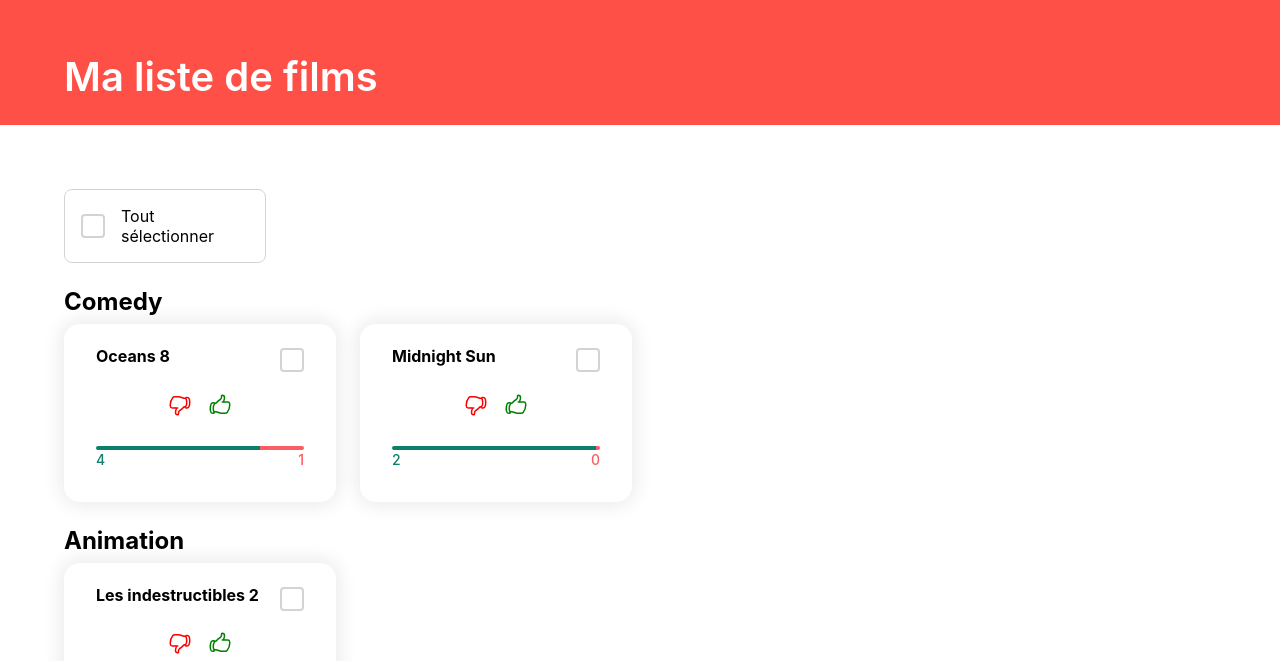
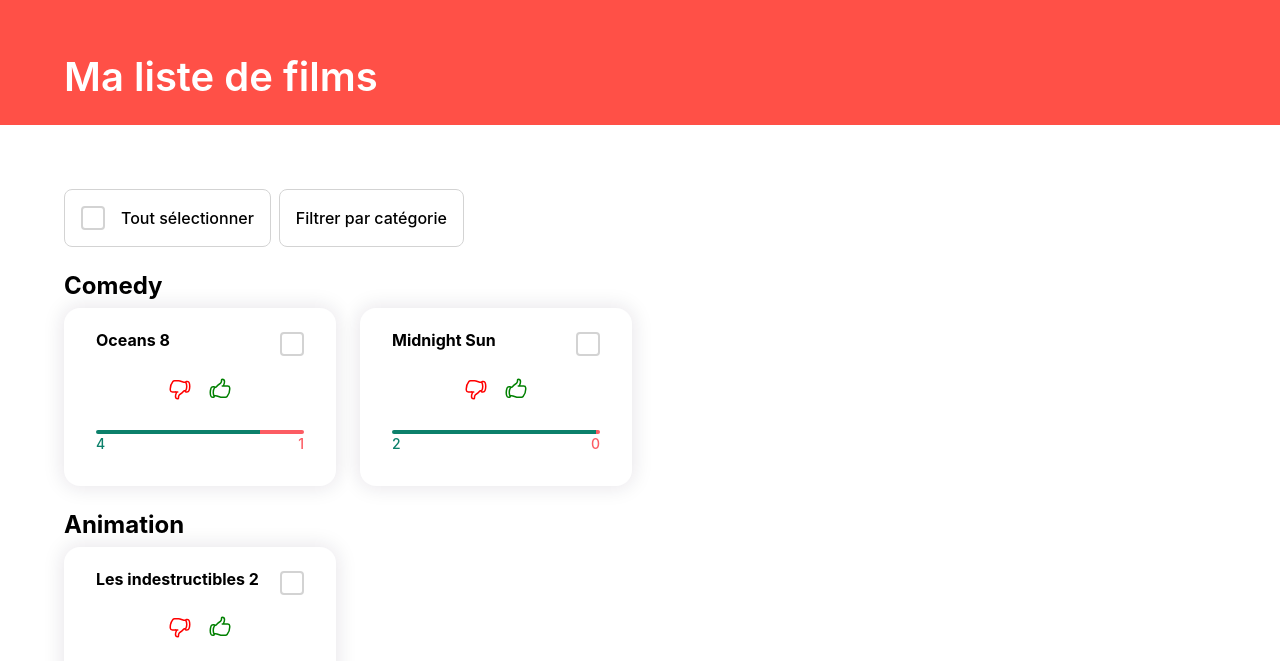
Before and after one commit to plecrx/partifleex, a React (Create React App) app: page / in a window 1280 px wide. Shown: the part 139-800 px from the top of the page. Built offline with nearby package versions, Linux system fonts and the light colour scheme.

Commit message:
[Feat] allow remove multiple movies (#19)
* update readme

* remove multiple movies

```diff
--- a/src/components/button/button.component.tsx
+++ b/src/components/button/button.component.tsx
@@ -2,8 +2,8 @@ import { Container } from 'components/button/button.styles'
 import { ButtonProps } from 'components/button/button.types'
 import React, { FC } from 'react'
 
-export const Button: FC<ButtonProps> = ({ color, children }) => (
-  <Container type="button" color={color}>
+export const Button: FC<ButtonProps> = ({ css, onClick, children }) => (
+  <Container type="button" css={css} onClick={onClick}>
     {children}
   </Container>
 )
--- a/src/components/button/button.styles.ts
+++ b/src/components/button/button.styles.ts
@@ -5,10 +5,12 @@ export const Container = styled.button<ButtonProps>`
   display: flex;
   align-items: center;
   gap: 8px;
-  padding: 8px;
+  padding: 16px;
   border-radius: 8px;
-  color: ${({ color }) => color};
+  background: ${({ css }) => css.backgroundColor};
+  color: ${({ css }) => css.color};
   border: 1px solid #d3d3d3;
-  background: transparent;
+  font-size: 16px;
+  font-weight: 600;
   cursor: pointer;
 `
--- a/src/components/movie/movie.styles.ts
+++ b/src/components/movie/movie.styles.ts
@@ -7,7 +7,8 @@ export const MoviesWrapper = styled.div`
 `
 
 export const FilterbarWrapper = styled(MoviesWrapper)`
-  gap: 8px;
+  justify-content: space-between;
+  gap: 16px;
 `
 
 export const ActionWrapper = styled.div`
@@ -16,15 +17,18 @@ export const ActionWrapper = styled.div`
   gap: 16px;
 `
 
-export const Selector = styled.div`
+export const Selector = styled.div<{ color?: string; backgroundColor?: string; cursor?: boolean }>`
   display: flex;
   align-items: center;
-  max-width: 168px;
   gap: 16px;
   padding: 16px;
   border-radius: 8px;
   border: 1px solid #d3d3d3;
-  background: transparent;
+  font-size: 16px;
+  font-weight: 500;
+  color: ${({ color }) => color || 'black'};
+  background: ${({ backgroundColor }) => backgroundColor || 'white'};
+  cursor: ${({ cursor }) => cursor && 'pointer'};
 `
 
 export const CategoryTitle = styled.span`
--- a/src/features/movies/useMovies.ts
+++ b/src/features/movies/useMovies.ts
@@ -114,8 +114,10 @@ export const useMovies = () => {
     addItemToList(setMovies, movie)
   }
 
-  const removeMovie = (movie: Movie) => {
-    removeItemFromList(setMovies, movie.id)
+  const removeMovies = (moviesToRemove: Movie[]) => {
+    setMovies((prevState) =>
+      prevState.filter((movie) => !moviesToRemove.find((movieToRemove) => movieToRemove.id === movie.id))
+    )
   }
 
   useEffect(() => {
@@ -139,7 +141,7 @@ export const useMovies = () => {
     isLoading,
     isError,
     addMovie,
-    removeMovie,
+    removeMovies,
     handleLikeMovieClick,
     handleDislikeMovieClick,
     isLiked,
--- a/src/pages/movies.tsx
+++ b/src/pages/movies.tsx
@@ -1,16 +1,18 @@
+import { TrashIcon } from '@heroicons/react/20/solid'
+import { Button } from 'components/button/button.component'
+import { CardList } from 'components/cardList/cardList.component'
 import { Checkbox } from 'components/checkbox/checkbox.component'
 import { Header } from 'components/header/header.component'
+import { MovieCard } from 'components/movie/movie.component'
 import {
-  Selector,
-  MoviesWrapper,
-  FilterbarWrapper,
   CategoryTitle,
   CategoryWrapper,
+  FilterbarWrapper,
+  MoviesWrapper,
+  Selector,
 } from 'components/movie/movie.styles'
 import { CenterDiv, Container } from 'pages/movies.styles'
 import React, { useEffect, useState } from 'react'
-import { CardList } from 'components/cardList/cardList.component'
-import { MovieCard } from 'components/movie/movie.component'
 import { Movie } from 'types/movie'
 import { useMovies } from '../features/movies/useMovies'
 
@@ -25,6 +27,8 @@ export const Movies = () => {
     selectedMovies,
     handleSelectAllChange,
     handleSelectMovie,
+    // addMovie,
+    removeMovies,
     movies,
     moviesCount,
     isLoading,
@@ -37,10 +41,27 @@ export const Movies = () => {
 
   const renderFilterBar = () => (
     <FilterbarWrapper>
-      <Selector>
-        <Checkbox isChecked={selectAllChecked} onChange={handleSelectAllChange} />
-        Tout sélectionner
-      </Selector>
+      <div style={{ display: 'flex', gap: '8px' }}>
+        <Selector>
+          <Checkbox isChecked={selectAllChecked} onChange={handleSelectAllChange} />
+          Tout sélectionner
+        </Selector>
+        <Selector>Filtrer par catégorie</Selector>
+      </div>
+      <div style={{ display: 'flex', gap: '8px' }}>
+        {!!selectedMovies.length && (
+          <Button css={{ backgroundColor: 'red', color: 'white' }} onClick={() => removeMovies(selectedMovies)}>
+            <TrashIcon width={16} />
+            Supprimer
+          </Button>
+        )}
+        {/*
+        <Button css={{ backgroundColor: 'green', color: 'white' }} onClick={() => {}}>
+          <PlusIcon width={16} />
+          Ajouter un film
+        </Button>
+        */}
+      </div>
     </FilterbarWrapper>
   )
 
```
Also changed, not shown: src/components/button/button.types.ts (+3 -6 lines), 1 other file (tests, documents, lock files or other folders).
